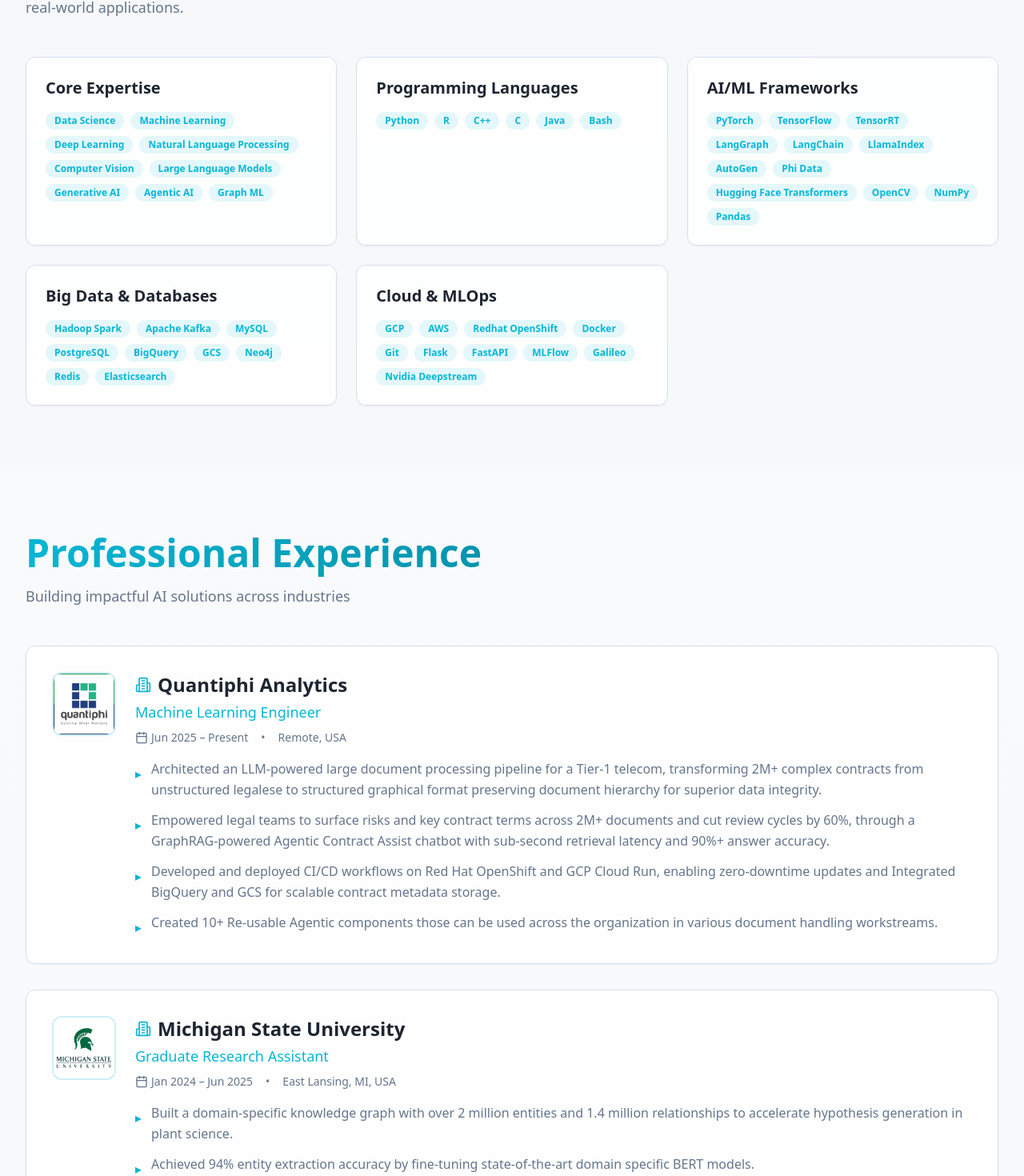
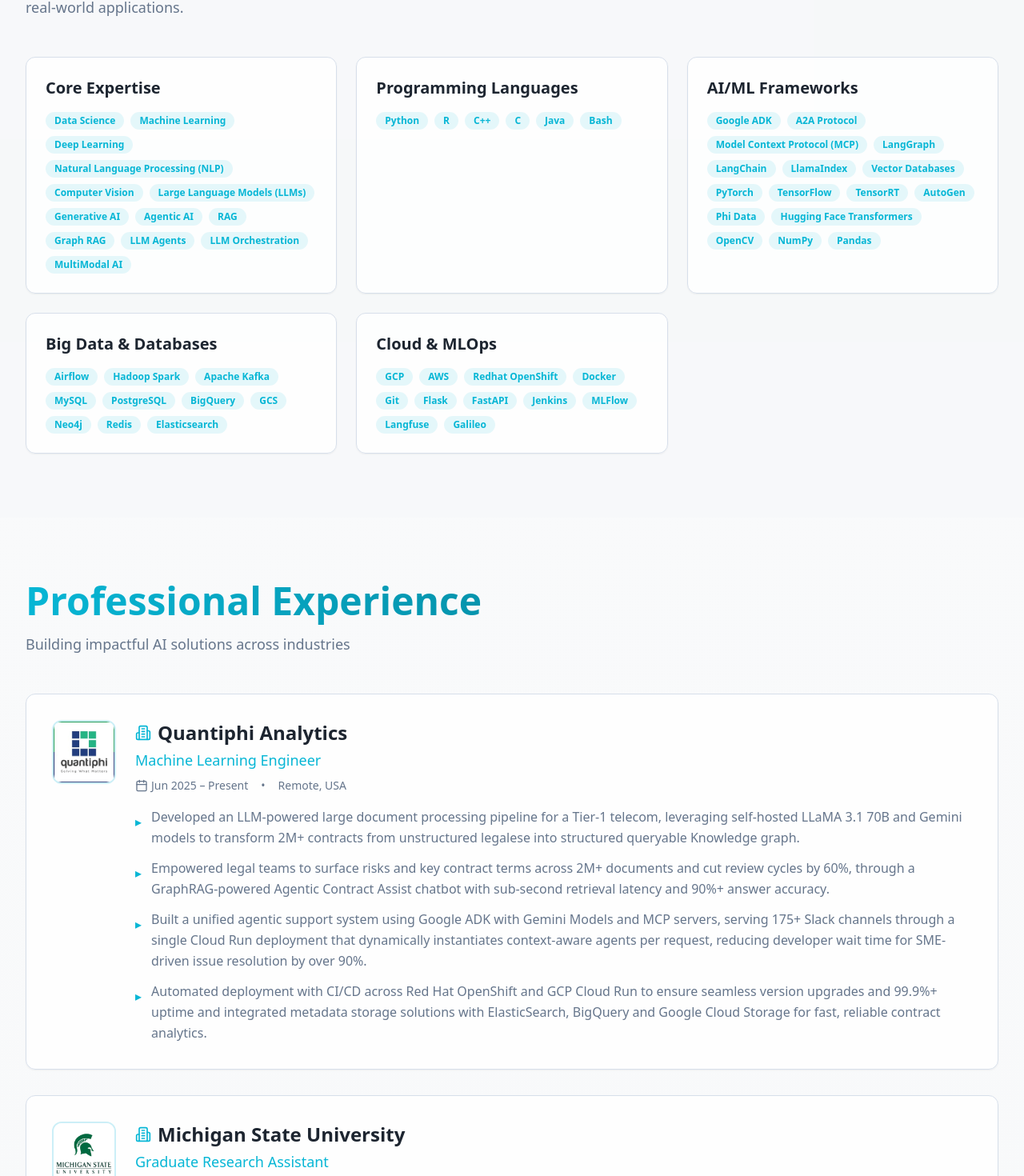
Before and after one commit to Thejesh-M/thejesh-m.github.io, a React (Vite) app: page / in a window 1280 px wide. Shown: the part 1097-2567 px from the top of the page at 80% size. Built offline with nearby package versions, Linux system fonts and the light colour scheme; the HTML template or start-up script is replaced by a standard one.

Commit message:
updated skills

```diff
--- a/src/components/Experience.tsx
+++ b/src/components/Experience.tsx
@@ -10,10 +10,10 @@
       location: "Remote, USA",
       logo: "assets/img/quantiphi_logo.png",
       achievements: [
-        "Architected an LLM-powered large document processing pipeline for a Tier-1 telecom, transforming 2M+ complex contracts from unstructured legalese to structured graphical format preserving document hierarchy for superior data integrity.",
+        "Developed an LLM-powered large document processing pipeline for a Tier-1 telecom, leveraging self-hosted LLaMA 3.1 70B and Gemini models to transform 2M+ contracts from unstructured legalese into structured queryable Knowledge graph.",
         "Empowered legal teams to surface risks and key contract terms across 2M+ documents and cut review cycles by 60%, through a GraphRAG-powered Agentic Contract Assist chatbot with sub-second retrieval latency and 90%+ answer accuracy.",
-        "Developed and deployed CI/CD workflows on Red Hat OpenShift and GCP Cloud Run, enabling zero-downtime updates and Integrated BigQuery and GCS for scalable contract metadata storage.",
-        "Created 10+ Re-usable Agentic components those can be used across the organization in various document handling workstreams.",
+        "Built a unified agentic support system using Google ADK with Gemini Models and MCP servers, serving 175+ Slack channels through a single Cloud Run deployment that dynamically instantiates context-aware agents per request, reducing developer wait time for SME-driven issue resolution by over 90%.",
+        "Automated deployment with CI/CD across Red Hat OpenShift and GCP Cloud Run to ensure seamless version upgrades and 99.9%+ uptime and integrated metadata storage solutions with ElasticSearch, BigQuery and Google Cloud Storage for fast, reliable contract analytics."
       ],
     },
     {
--- a/src/components/Skills.tsx
+++ b/src/components/Skills.tsx
@@ -9,12 +9,16 @@
         "Data Science",
         "Machine Learning",
         "Deep Learning",
-        "Natural Language Processing",
+        "Natural Language Processing (NLP)",
         "Computer Vision",
-        "Large Language Models",
+        "Large Language Models (LLMs)",
         "Generative AI",
         "Agentic AI",
-        "Graph ML",
+        "RAG",
+        "Graph RAG",
+        "LLM Agents",
+        "LLM Orchestration",
+        "MultiModal AI"
       ],
     },
     {
@@ -24,12 +28,16 @@
     {
       title: "AI/ML Frameworks",
       skills: [
+        "Google ADK",
+        "A2A Protocol",
+        "Model Context Protocol (MCP)",
+        "LangGraph",
+        "LangChain",
+        "LlamaIndex",
+        "Vector Databases",
         "PyTorch",
         "TensorFlow",
         "TensorRT",
-        "LangGraph",
-        "LangChain",
-        "LlamaIndex",
         "AutoGen",
         "Phi Data",
         "Hugging Face Transformers",
@@ -40,7 +48,7 @@
     },
     {
       title: "Big Data & Databases",
-      skills: ["Hadoop Spark", "Apache Kafka", "MySQL", "PostgreSQL", "BigQuery", "GCS", "Neo4j", "Redis", "Elasticsearch"],
+      skills: ["Airflow", "Hadoop Spark", "Apache Kafka", "MySQL", "PostgreSQL", "BigQuery", "GCS", "Neo4j", "Redis", "Elasticsearch"],
     },
     {
       title: "Cloud & MLOps",
@@ -53,9 +61,10 @@
         "Git",
         "Flask",
         "FastAPI",
+        "Jenkins",
         "MLFlow",
-        "Galileo",
-        "Nvidia Deepstream",
+        "Langfuse",
+        "Galileo"
       ],
     },
   ];
```
Also changed, not shown: 1 other file (tests, documents, lock files or other folders).
